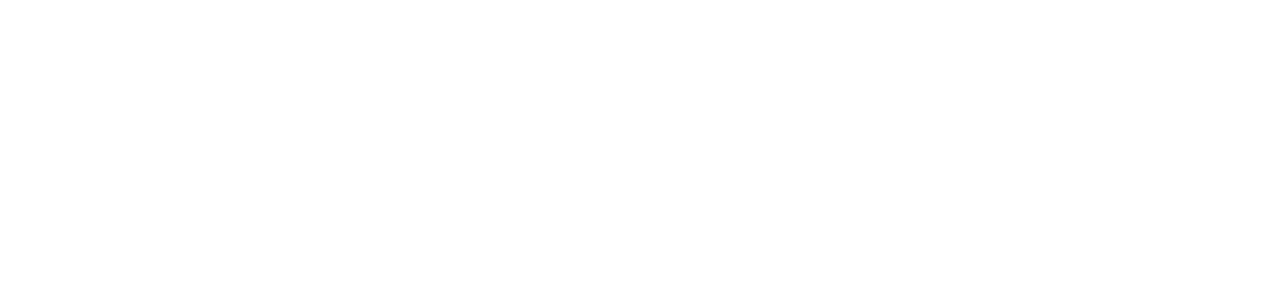
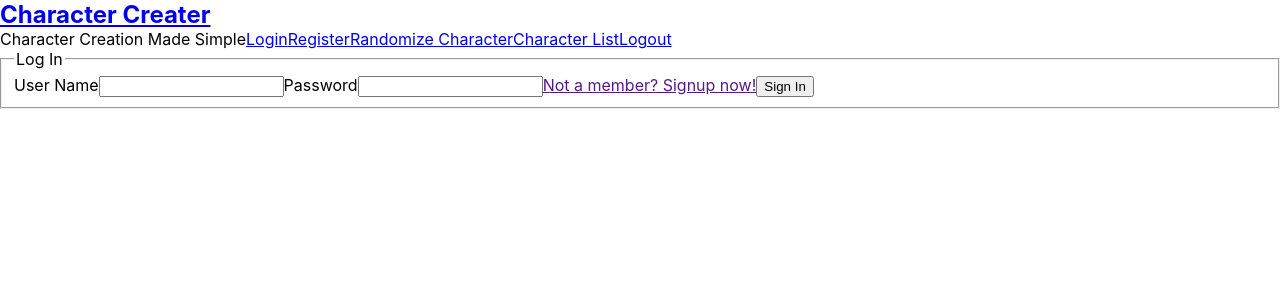
Before and after one commit to SDMcCarty/character-creater-client, a React (Create React App) app: page /login in a window 1280 px wide. Shown: the top 300 px of the page. Built offline with nearby package versions, Linux system fonts and the light colour scheme.

Commit message:
Added App, Header, LoginForm, and RegistrationForm Routes basics

```diff
--- a/package.json
+++ b/package.json
@@ -8,6 +8,7 @@
     "@testing-library/user-event": "^7.2.1",
     "react": "^16.13.1",
     "react-dom": "^16.13.1",
+    "react-router-dom": "^5.2.0",
     "react-scripts": "3.4.1"
   },
   "scripts": {
--- a/src/App.js
+++ /dev/null
@@ -1,11 +0,0 @@
-import React from 'react';
-
-function App() {
-  return (
-    <main className='App'>
-      {/*content goes here */}
-    </main>
-  );
-}
-
-export default App;
--- /dev/null
+++ b/src/components/App/App.js
@@ -0,0 +1,25 @@
+import React from 'react';
+import { Route } from 'react-router-dom';
+import Header from '../Header/Header';
+import LoginForm from '../LoginForm/LoginForm';
+import RegistrationFrom from '../RegistrationForm/RegistrationForm';
+
+function App() {
+  return (
+    <main className='App'>
+      <header className='App__header'>
+        <Route path='/'>
+          <Header />
+        </Route>
+        <Route path='/login'>
+          <LoginForm />
+        </Route>
+        <Route path='/register'>
+          <RegistrationFrom />
+        </Route>
+      </header>
+    </main>
+  );
+}
+
+export default App;
--- /dev/null
+++ b/src/components/Header/Header.css
@@ -0,0 +1,4 @@
+* {
+  margin: 0;
+  box-sizing: border-box;
+}
--- /dev/null
+++ b/src/components/Header/Header.js
@@ -0,0 +1,27 @@
+import React, { Component } from 'react';
+import { Link } from 'react-router-dom';
+import './Header.css';
+
+
+class Header extends Component {
+
+  render() {
+    return <>
+      <nav classname='Header'>
+        <h1>
+          <Link to='/'>
+            Character Creater
+          </Link>
+        </h1>
+        <span className='Header__tagline'>Character Creation Made Simple</span>
+        <Link to='/login' className='Header__not-logged-in'>Login</Link>
+        <Link to='/register'>Register</Link>
+        <Link to='/randomize'>Randomize Character</Link>
+        <Link to='/character-list'>Character List</Link>
+        <Link to='/' className='Header__logged-in'>Logout</Link>
+      </nav>
+    </>
+  }
+}
+
+export default Header
--- /dev/null
+++ b/src/components/LoginForm/LoginForm.css
@@ -0,0 +1,8 @@
+* {
+  margin: 0;
+  box-sizing: border-box;
+}
+
+.LoginForm {
+  margin: 5px;
+}
--- /dev/null
+++ b/src/components/LoginForm/LoginForm.js
@@ -0,0 +1,34 @@
+import React, { Component } from 'react';
+import { Link } from 'react-router-dom';
+
+class LoginForm extends Component {
+  state = { error: null}
+  handleSubmit = (e) => {
+    e.preventDefault()
+
+  }
+
+  render() {
+    const { error } = this.state
+    return (
+      <form className='LoginForm' onSubmit={this.handleSubmit}>
+        <fieldset>
+          <legend>Log In</legend>
+            <div role='alert'>
+              {error && <p className='red'>{error}</p>}
+            </div>
+          <label htmlFor="LoginForm__username">User Name</label>
+          <input required type="text" name="username" id="LoginForm__username" />
+          <label htmlFor="LoginForm__password">Password</label>
+          <input required type="password" name="password" id="LoginForm__password" />
+          <Link path="/register">Not a member? Signup now!</Link>
+          <button type="submit">Sign In</button>
+          {/* <Link path='/'><button type="button">Cancel</button></Link> */}
+        </fieldset>
+      </form>
+    )
+  }
+
+}
+
+export default LoginForm
--- /dev/null
+++ b/src/components/RegistrationForm/RegistrationForm.js
@@ -0,0 +1,37 @@
+import React, { Component } from 'react';
+// import { Link } from 'react-router-dom';
+
+class RegistrationFrom extends Component {
+  state = { error: null }
+
+  handleSubmit = (e) => {
+    e.preventDefault()
+  }
+
+  render() {
+    const { error } = this.state
+    return (
+      <form
+        className='RegistrationForm'
+        onSumbit={this.handleSubmit}
+      >
+        <fieldset>
+          <legend>Sign Up</legend>
+          <div role='alert'>
+            {error && <p className='red'>{error}</p>}
+          </div>
+          <label htmlFor="username">User Name</label>
+          <input required type="text" name="username" id="username" />
+          <label htmlFor="password">Password</label>
+          <input required type="password" name="password" id="password" />
+          <label htmlFor="email">Email address</label>
+          <input required type="email" name="email" id="email" />
+          <button type="submit">Sign Up</button>
+          {/* <button type="button"><Link path='/'>Cancel</Link></button> */}
+        </fieldset>
+      </form>
+    )
+  }
+}
+
+export default RegistrationFrom;
--- a/src/index.js
+++ b/src/index.js
@@ -1,12 +1,15 @@
 import React from 'react';
 import ReactDOM from 'react-dom';
+import { BrowserRouter } from 'react-router-dom';
 import './index.css';
-import App from './App';
+import App from '../src/components/App/App';
 
 // import * as serviceWorker from './serviceWorker';
 
 ReactDOM.render(
-    <App />,
+    <BrowserRouter>
+      <App />
+    </BrowserRouter>,
   document.getElementById('root')
 );
 
```
Also changed, not shown: src/components/App/LoginForm.css (added), 2 other files (tests, documents, lock files or other folders).
